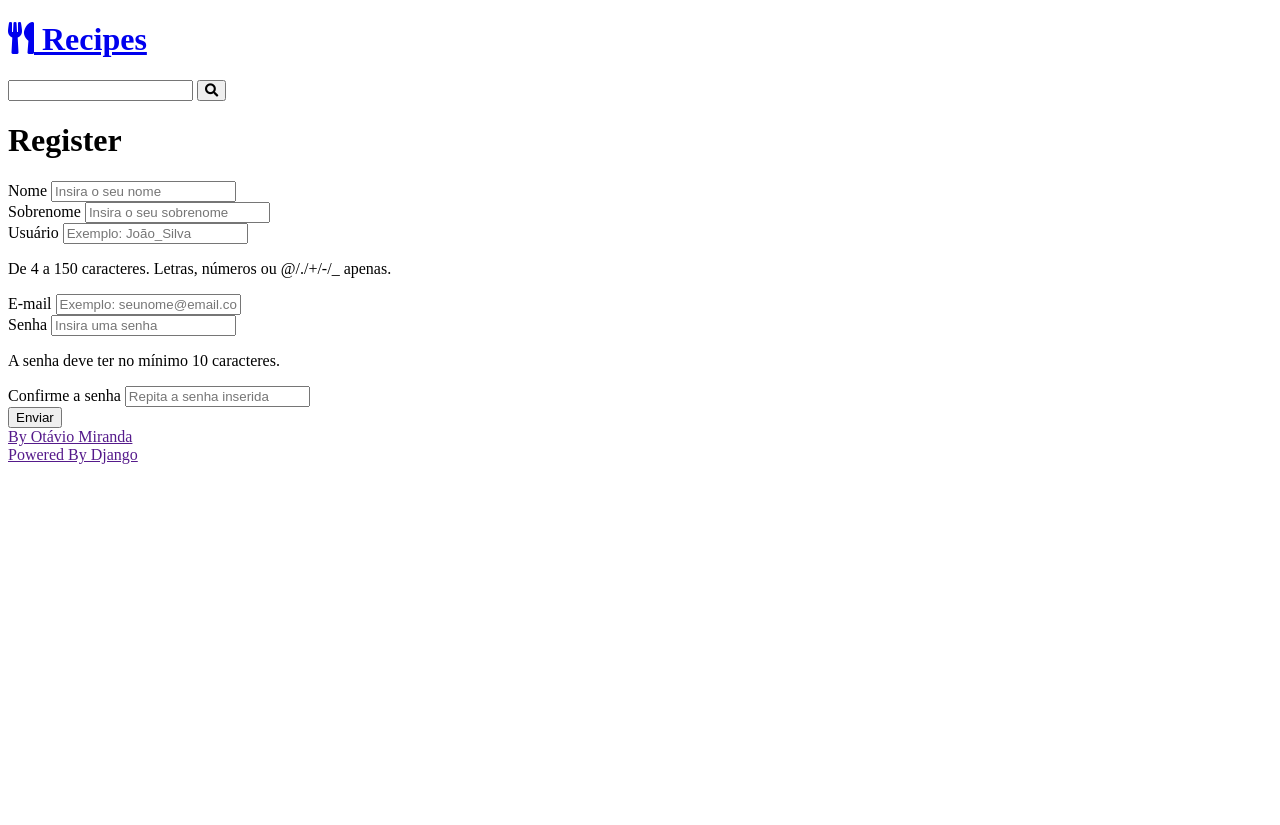
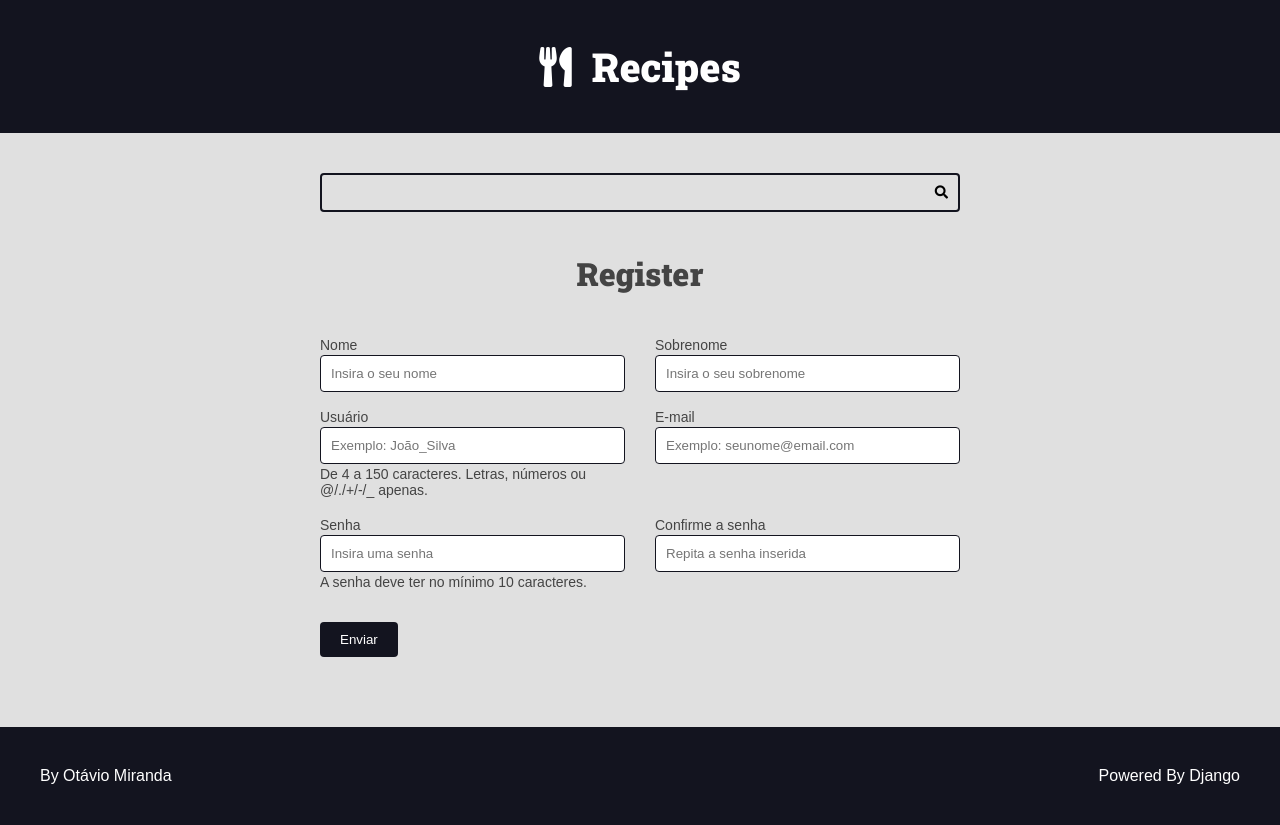
Before and after one commit to GustavoClausen/curso-django-primeiro-projeto, a Django app: page /authors/register/ in a window 1280 px wide. Before the commit the page ends 464 px from the top, so only its background shows below. Run offline with Django 4.2, Linux system fonts and the light colour scheme.

Commit message:
Organizando diretórios do templates

```diff
--- a/authors/views.py
+++ b/authors/views.py
@@ -1,6 +1,7 @@
 from django.contrib import messages
 from django.http import Http404
 from django.shortcuts import redirect, render
+from django.urls import reverse
 
 from .forms import RegisterForm
 
@@ -11,6 +12,7 @@ def register_view(request):
 
     return render(request, 'author/pages/register_view.html', {
         'form': form,
+        'form_action': reverse('authors:create'),
     })
 
 
--- /dev/null
+++ b/base_static/global/css/styles.css
@@ -0,0 +1,437 @@
+:root {
+    --color-primary: #269fe6;
+    --color-primary-hover: #2086c2;
+    --color-primary-dark: #13141f;
+    --color-primary-dark-hover: #212336;
+    --color-primary-light: #d4ecfa;
+    --color-primary-light-hover: #bdd8e7;
+
+    --color-white: #fff;
+    --color-black: #000;
+
+    --color-dark-text: #444;
+    --color-info-light: #cce5ff;
+    --color-debug-light: #cce5ff;
+    --color-success-light: #d4edda;
+    --color-alert-light: #fff3cd;
+    --color-warning-light: #fff3cd;
+    --color-error-light: #f8d7da;
+
+    --color-info-dark: #4d86c4;
+    --color-debug-dark: #4d86c4;
+    --color-success-dark: #4a9c5d;
+    --color-alert-dark: #927f40;
+    --color-warning-dark: #927f40;
+    --color-error-dark: #da525d;
+
+    --color-gray-0: #f9f9f9;
+    --color-gray-1: #e0e0e0;
+    --color-gray-2: #c7c7c7;
+    --color-gray-3: #aeaeae;
+    --color-gray-4: #959595;
+    --color-gray-5: #7d7d7d;
+    --color-gray-6: #646464;
+    --color-gray-7: #4b4b4b;
+    --color-gray-8: #323232;
+    --color-gray-9: #191919;
+
+    --font-primary: sans-serif;
+    --font-headings: 'Roboto Slab', serif;
+
+    --spacing-gutter-medium: 3rem;
+    --spacing-gutter-large: 4rem;
+}
+
+* {
+    padding: 0;
+    margin: 0;
+    box-sizing: border-box;
+}
+
+html {
+    font-size: 62.5%;
+}
+
+body {
+    font-size: 1.6rem;
+    font-family: var(--font-primary);
+    background-color: var(--color-gray-1);
+    color: var(--color-dark-text);
+}
+
+h1,
+h2,
+h3,
+h4,
+h5,
+h6 {
+    font-family: var(--font-headings);
+}
+
+.main-header-container {
+    background-color: var(--color-primary-dark);
+}
+
+.container {
+    max-width: 144rem;
+    margin: 0 auto;
+    padding: var(--spacing-gutter-large);
+}
+
+.main-logo {
+    font-size: 4rem;
+    color: var(--color-white);
+    text-decoration: none;
+    display: flex;
+    flex-flow: row nowrap;
+    align-items: center;
+    justify-content: center;
+    width: fit-content;
+    margin: 0 auto;
+}
+
+.main-logo-icon {
+    margin-right: 2rem;
+}
+
+.search-input,
+.search-button {
+    border: none;
+    background: none;
+    outline: none;
+    padding: 1rem;
+    transition: all 100ms ease-in-out;
+}
+
+.search-button {
+    position: absolute;
+    top: 0;
+    right: 0;
+}
+
+.search-input {
+    width: 100%;
+    padding-right: 3.5rem;
+}
+
+.search-form {
+    border: .2rem solid var(--color-primary-dark);
+    max-width: 64rem;
+    margin: 0 auto;
+    border-radius: .4rem;
+    position: relative;
+    transition: all 300ms ease-in-out;
+}
+
+.main-content {
+    padding-top: 0;
+}
+
+.main-content-list {
+    display: grid;
+    grid-template-columns: repeat(auto-fit, minmax(340px, 1fr));
+    gap: var(--spacing-gutter-large);
+}
+
+.recipe {
+    background: var(--color-white);
+    box-shadow: -5px 5px 10px rgba(0, 0, 0, 20%);
+    transform: scale(1);
+    transition: all 150ms ease-in-out;
+    border-radius: .6rem;
+    overflow: hidden;
+}
+
+.recipe img {
+    max-width: 100%;
+}
+
+.recipe-list-item {
+    max-width: 64rem;
+    height: fit-content;
+}
+
+.recipe-title-container {
+    padding: var(--spacing-gutter-medium);
+    padding-bottom: 2rem;
+}
+
+.recipe-title-container a {
+    text-decoration: none;
+    color: var(--color-primary-dark);
+}
+
+.recipe-author {
+    padding: 0 var(--spacing-gutter-medium);
+}
+
+.recipe-author-item {
+    color: var(--color-gray-4);
+    margin-right: 1.5rem;
+}
+
+.recipe-content {
+    padding: var(--spacing-gutter-medium);
+    padding-top: 2rem;
+}
+
+.recipe-meta-container {
+    display: flex;
+    flex-flow: row wrap;
+    padding: var(--spacing-gutter-medium);
+    background-color: var(--color-gray-1);
+}
+
+.preparation-steps {
+    padding: var(--spacing-gutter-medium);
+}
+
+.recipe-author a {
+    color: var(--color-primary-dark);
+    transition: all 170ms ease-in-out;
+    text-decoration: none;
+}
+
+.recipe-meta {
+    display: flex;
+    flex-flow: column wrap;
+    flex-shrink: 1;
+    flex-grow: 1;
+    text-align: center;
+}
+
+.recipe-meta-title {
+    font-size: 1.6rem;
+}
+
+.recipe-footer a {
+    background-color: var(--color-primary-dark);
+    display: block;
+    color: var(--color-white);
+    text-decoration: none;
+    text-align: center;
+    padding: 1.5rem var(--spacing-gutter-medium);
+    transition: all 200ms ease-in-out;
+}
+
+.main-content-detail .recipe-list-item {
+    max-width: 84rem;
+    margin: 0 auto;
+}
+
+.main-footer {
+    display: flex;
+    align-items: center;
+    justify-content: space-between;
+    background: var(--color-primary-dark);
+    color: var(--color-white);
+    padding: var(--spacing-gutter-large);
+}
+
+.main-footer a {
+    color: var(--color-white);
+    text-decoration: none;
+    transition: all 200ms ease-in-out;
+}
+
+.main-footer a:hover {
+    filter: brightness(.8);
+}
+
+.preparation-steps h1,
+.preparation-steps h2,
+.preparation-steps h3,
+.preparation-steps h4,
+.preparation-steps h5,
+.preparation-steps p,
+.preparation-steps pre {
+    margin: 2rem 0;
+}
+
+.preparation-steps ol,
+.preparation-steps ul {
+    margin: 2rem;
+    padding: 0 2rem;
+}
+
+.search-form:focus-within {
+    border-color: var(--color-primary);
+    background-color: var(--color-white);
+    box-shadow: 0px 0px 2px var(--color-primary);
+}
+
+.search-form:focus-within .search-button {
+    color: var(--color-primary);
+}
+
+.search-button:hover {
+    cursor: pointer;
+    outline: .1rem solid var(--color);
+    background-color: var(--color-primary-light-hover);
+}
+
+.search-button:focus {
+    outline: .1rem solid var(--color-primary-light-hover);
+    background-color: var(--color-primary-light-hover);
+    color: var(--color-white);
+}
+
+.recipe-list-item:hover {
+    transform: scale(1.002);
+    box-shadow: -7px 7px 17px rgba(0, 0, 0, 21%);
+}
+
+.recipe-author a:hover {
+    color: var(--color-primary-dark-hover);
+}
+
+.recipe-footer a:hover {
+    filter: brightness(1.5);
+}
+
+.main-content-detail .recipe-list-item:hover {
+    transform: scale(1);
+    box-shadow: -5px 5px 15px rgba(0, 0, 0, 21%);
+}
+
+
+.pagination-content {
+    margin: 0 auto;
+    display: flex;
+    flex-flow: row wrap;
+    gap: 1rem 0.4rem;
+    max-width: 40rem;
+    justify-content: center;
+}
+
+.pagination-content .page-item {
+    text-decoration: none;
+    padding: .5rem 1rem;
+}
+
+.pagination .page-link {
+    background: var(--color-primary-dark-hover);
+    color: var(--color-white);
+    border-radius: 4px;
+}
+
+.pagination .page-current {
+    background: var(--color-primary-light);
+    color: var(--color-primary-dark);
+}
+
+/* Forms */
+
+.form-content {
+    max-width: 64rem;
+    margin: 0 auto;
+    margin-bottom: var(--spacing-gutter-medium);
+}
+
+.form-content-grid {
+    display: grid;
+    grid-template-columns: repeat(auto-fit, minmax(30rem, 1fr));
+    gap: calc(var(--spacing-gutter-medium)/2) var(--spacing-gutter-medium);
+}
+
+.form-content label,
+.form-content .help-text,
+.errorlist {
+    display: block;
+    margin: .2rem 0;
+    font-size: 1.4rem;
+    list-style: none;
+}
+
+.form-content button {
+    padding: 1rem 2rem;
+    border: none;
+    background-color: var(--color-primary-dark);
+    color: var(--color-white);
+    border-radius: 4px;
+    cursor: pointer;
+}
+
+.errorlist {
+    color: var(--color-error-dark);
+}
+
+.form-content input {
+    width: 100%;
+    padding: 1rem;
+    border-radius: .4rem;
+    border: 1px solid var(--color-primary-dark);
+}
+
+
+/* Flash Messages */
+.message {
+    padding: 1rem;
+    border-radius: 4px;
+    border: 1px solid var(--color-dark-text);
+    background: var(--color-gray-2);
+    color: var(--color-dark-text);
+}
+
+.messages-container {
+    display: flex;
+    flex-flow: column nowrap;
+    gap: calc(var(--spacing-gutter-medium)/2);
+}
+
+.message-error {
+    border: 1px solid var(--color-error-dark);
+    background: var(--color-error-light);
+    color: var(--color-error-dark);
+}
+
+.message-success {
+    border: 1px solid var(--color-success-dark);
+    background: var(--color-success-light);
+    color: var(--color-success-dark);
+}
+
+.message-warning {
+    border: 1px solid var(--color-warning-dark);
+    background: var(--color-warning-light);
+    color: var(--color-warning-dark);
+}
+
+.message-alert {
+    border: 1px solid var(--color-alert-dark);
+    background: var(--color-alert-light);
+    color: var(--color-alert-dark);
+}
+
+.message-info {
+    border: 1px solid var(--color-info-dark);
+    background: var(--color-info-light);
+    color: var(--color-info-dark);
+}
+
+.message-debug {
+    border: 1px solid var(--color-debug-dark);
+    background: var(--color-debug-light);
+    color: var(--color-debug-dark);
+}
+
+/* classes genéricas */
+
+.center {
+    text-align: center;
+}
+
+.m-x {
+    margin: 0 var(--spacing-gutter-medium);
+}
+
+.m-y {
+    margin: var(--spacing-gutter-medium) 0;
+}
+
+@media (max-width: 600px) {
+    .main-content-list,
+    .form-content-grid  {
+        grid-template-columns: repeat(auto-fit, minmax(100%, 1fr));
+    }
+}
--- a/base_templates/global/base.html
+++ b/base_templates/global/base.html
@@ -1,25 +1,25 @@
 <!DOCTYPE html>
 <html lang="pt-br">
 <head>
-    {% include 'recipes/partials/head.html' %}
+    {% include 'global/partials/head.html' %}
 
     <title> {% block title %}{% endblock title %} | Recipes</title>
 
 </head>
 <body>
 
-    {% include 'recipes/partials/header.html' %}
-    {% include 'recipes/partials/search.html' %}
+    {% include 'global/partials/header.html' %}
+    {% include 'global/partials/search.html' %}
 
     <main class="main-content-container">
 
         {% block content %}{% endblock content %}
 
-        {% include 'recipes/partials/pagination.html' %}
+        {% include 'global/partials/pagination.html' %}
 
     </main>
 
-    {% include 'recipes/partials/footer.html' %}
+    {% include 'global/partials/footer.html' %}
 
 </body>
 
--- /dev/null
+++ b/base_templates/global/partials/head.html
@@ -0,0 +1,22 @@
+{% load static %}
+
+<meta charset="UTF-8">
+<meta http-equiv="X-UA-Compatible" content="IE=edge">
+<meta name="viewport" content="width=device-width, initial-scale=1.0">
+
+<link rel="stylesheet" href="https://cdnjs.cloudflare.com/ajax/libs/font-awesome/5.15.4/css/fontawesome.min.css"
+    integrity="sha512-P9vJUXK+LyvAzj8otTOKzdfF1F3UYVl13+F8Fof8/2QNb8Twd6Vb+VD52I7+87tex9UXxnzPgWA3rH96RExA7A=="
+    crossorigin="anonymous" referrerpolicy="no-referrer" />
+<link rel="stylesheet" href="https://cdnjs.cloudflare.com/ajax/libs/font-awesome/5.15.4/css/brands.min.css"
+    integrity="sha512-sVSECYdnRMezwuq5uAjKQJEcu2wybeAPjU4VJQ9pCRcCY4pIpIw4YMHIOQ0CypfwHRvdSPbH++dA3O4Hihm/LQ=="
+    crossorigin="anonymous" referrerpolicy="no-referrer" />
+<link rel="stylesheet" href="https://cdnjs.cloudflare.com/ajax/libs/font-awesome/5.15.4/css/solid.min.css"
+    integrity="sha512-tk4nGrLxft4l30r9ETuejLU0a3d7LwMzj0eXjzc16JQj+5U1IeVoCuGLObRDc3+eQMUcEQY1RIDPGvuA7SNQ2w=="
+    crossorigin="anonymous" referrerpolicy="no-referrer" />
+
+<link rel="preconnect" href="https://fonts.googleapis.com">
+<link rel="preconnect" href="https://fonts.gstatic.com" crossorigin>
+<link href="https://fonts.googleapis.com/css2?family=Roboto+Slab:wght@900&display=swap" rel="stylesheet">
+
+<link rel="stylesheet" href="{% static 'global/css/styles.css' %}">
+<link rel="stylesheet" href="{% static 'global/css/global-style.css' %}">
--- a/recipes/templates/recipes/pages/home.html
+++ b/recipes/templates/recipes/pages/home.html
@@ -4,7 +4,7 @@
 
 {% block content %}
 
-{% include 'recipes/partials/messages.html' %}
+{% include 'global/partials/messages.html' %}
 
 <div class="main-content main-content-list container">
 
--- a/recipes/templates/recipes/partials/head.html
+++ /dev/null
@@ -1,22 +0,0 @@
-{% load static %}
-
-<meta charset="UTF-8">
-<meta http-equiv="X-UA-Compatible" content="IE=edge">
-<meta name="viewport" content="width=device-width, initial-scale=1.0">
-
-<link rel="stylesheet" href="https://cdnjs.cloudflare.com/ajax/libs/font-awesome/5.15.4/css/fontawesome.min.css"
-    integrity="sha512-P9vJUXK+LyvAzj8otTOKzdfF1F3UYVl13+F8Fof8/2QNb8Twd6Vb+VD52I7+87tex9UXxnzPgWA3rH96RExA7A=="
-    crossorigin="anonymous" referrerpolicy="no-referrer" />
-<link rel="stylesheet" href="https://cdnjs.cloudflare.com/ajax/libs/font-awesome/5.15.4/css/brands.min.css"
-    integrity="sha512-sVSECYdnRMezwuq5uAjKQJEcu2wybeAPjU4VJQ9pCRcCY4pIpIw4YMHIOQ0CypfwHRvdSPbH++dA3O4Hihm/LQ=="
-    crossorigin="anonymous" referrerpolicy="no-referrer" />
-<link rel="stylesheet" href="https://cdnjs.cloudflare.com/ajax/libs/font-awesome/5.15.4/css/solid.min.css"
-    integrity="sha512-tk4nGrLxft4l30r9ETuejLU0a3d7LwMzj0eXjzc16JQj+5U1IeVoCuGLObRDc3+eQMUcEQY1RIDPGvuA7SNQ2w=="
-    crossorigin="anonymous" referrerpolicy="no-referrer" />
-
-<link rel="preconnect" href="https://fonts.googleapis.com">
-<link rel="preconnect" href="https://fonts.gstatic.com" crossorigin>
-<link href="https://fonts.googleapis.com/css2?family=Roboto+Slab:wght@900&display=swap" rel="stylesheet">
-
-<link rel="stylesheet" href="{% static 'recipes/css/styles.css' %}">
-<link rel="stylesheet" href="{% static 'global/css/global-style.css' %}">
```
Also changed, not shown: authors/templates/author/pages/register_view.html (+2 -38 lines), base_templates/global/partials/form.html (added, +37 -0 lines), base_templates/global/partials/footer.html (renamed from recipes/templates/recipes/partials/footer.html), base_templates/global/partials/header.html (renamed from recipes/templates/recipes/partials/header.html), base_templates/global/partials/messages.html (renamed from recipes/templates/recipes/partials/messages.html), base_templates/global/partials/pagination.html (renamed from recipes/templates/recipes/partials/pagination.html), base_templates/global/partials/search.html (renamed from recipes/templates/recipes/partials/search.html).
